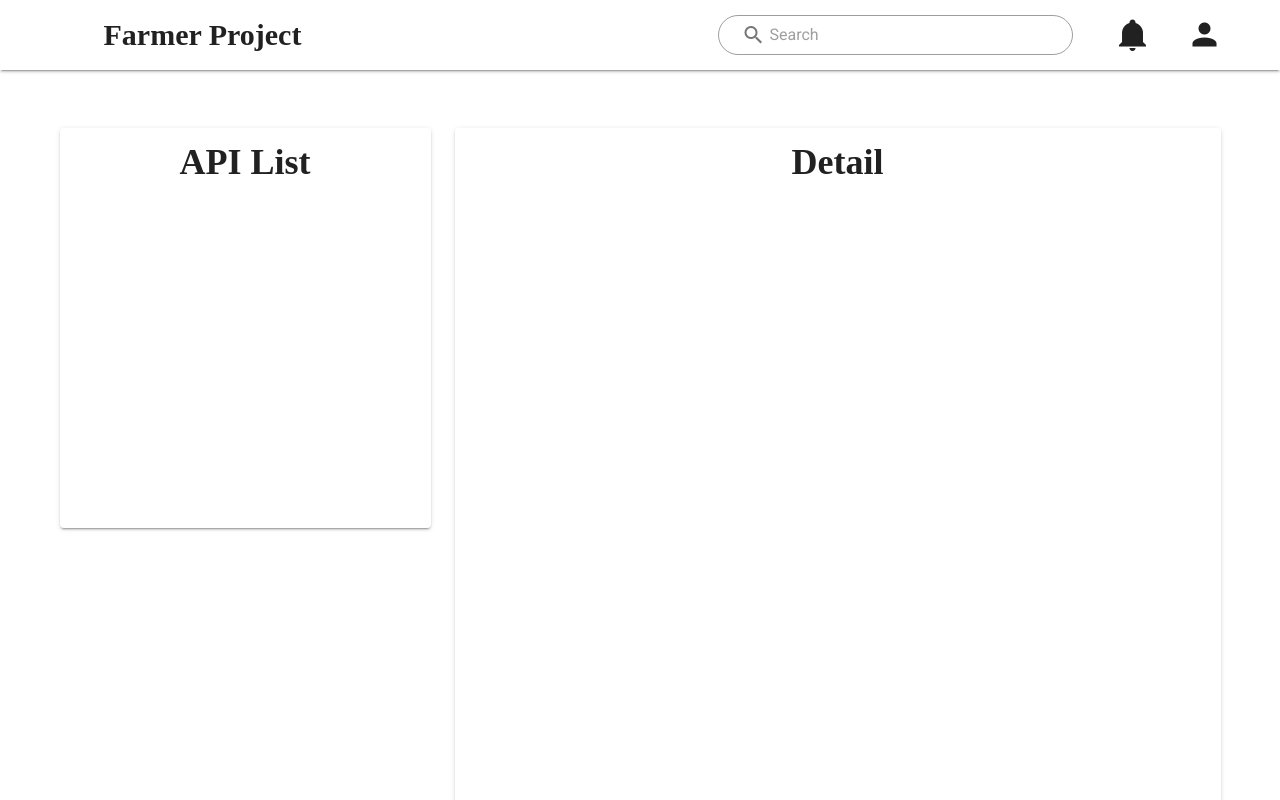
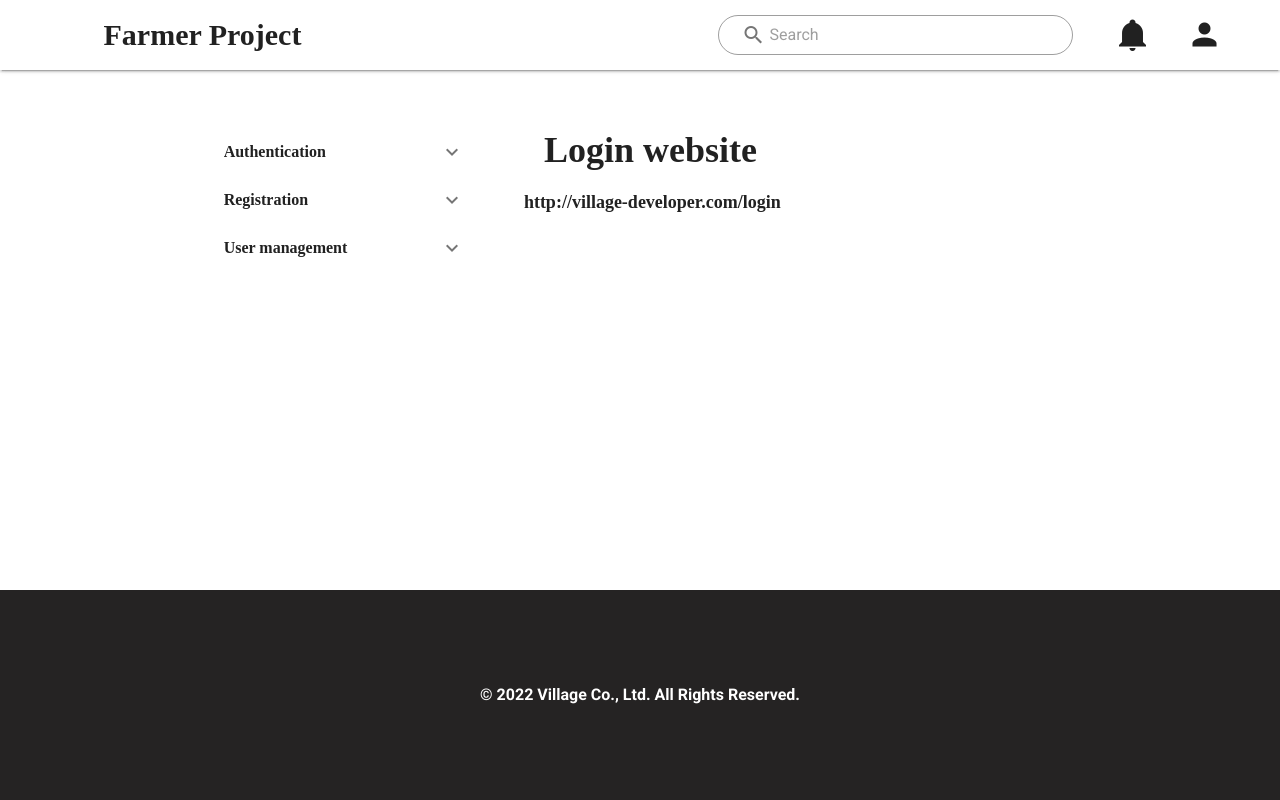
Before and after one commit to Village-Developer/farmer-web-application, a Vue app: page /farmer/api-document in a window 1280 px wide. Shown: the top 800 px of the page. Built offline with nearby package versions, Linux system fonts and the light colour scheme; sample sign-in values are in the browser's storage.

Commit message:
[Api Document] update

```diff
--- a/src/views/ApiDocumentView.vue
+++ b/src/views/ApiDocumentView.vue
@@ -1,14 +1,61 @@
 <template>
-    <v-container class="mt-16 pt-16">
+  <v-container class="mt-16 mb-10 pt-16">
+    <v-row justify="center">
+      <v-col  cols="3">
+        <v-card
+          elevation="0"
+          class="menuFont"
+        >
+          <v-list-group
+            no-action
+          >
+            <template v-slot:activator>
+              <v-list-item-title>Authentication</v-list-item-title>
+            </template>
+            <v-list-item link>
+              <v-list-item-title>Login Website</v-list-item-title>
+            </v-list-item>
+            <v-list-item link>
+              <v-list-item-title>Login Mobile</v-list-item-title>
+            </v-list-item>
+          </v-list-group>
+          <v-list-group
+            no-action
+          >
+            <template v-slot:activator>
+              <v-list-item-title>Registration</v-list-item-title>
+            </template>
+            <v-list-item link>
+              <v-list-item-title>Register</v-list-item-title>
+            </v-list-item>
+          </v-list-group>
+          <v-list-group
+            no-action
+          >
+            <template v-slot:activator>
+              <v-list-item-title>User management</v-list-item-title>
+            </template>
+            <v-list-item link>
+              <v-list-item-title>Create role</v-list-item-title>
+            </v-list-item>
+          </v-list-group>
+        </v-card>
+      </v-col>
+      <v-col cols="6">
+        <v-card
+          min-width="600px"
+          elevation="0"
+        >
           <v-row>
             <v-col>
-          <v-card min-height="400px">
-            <h1 class="menuFont d-flex justify-center pt-5">API List</h1>
-          </v-card>
+              <h1 class="titleDetailFont d-flex justify-left pt-2 pl-10">Login website</h1>
             </v-col>
-        <v-col cols="8">
-          <v-card min-height="1000px">
-            <h1 class="detailFont d-flex justify-center pt-5">Detail</h1>
+          </v-row>
+          <v-row>
+            <v-col>
+              <h1 class="subTitleFont d-flex justify-left pl-5">http://village-developer.com/login</h1>
+            </v-col>
+          </v-row>
         </v-card>
       </v-col>
     </v-row>
@@ -18,7 +65,14 @@
 <script>
 
 export default {
+  date: () => {
 
+  },
+  mounted () {
+    if (!localStorage.getItem('token')) {
+      this.$router.push({ name: 'login' })
+    }
+  }
 }
 </script>
 
@@ -27,14 +81,19 @@ export default {
     font-family: 'Lemon', cursive;
     font-style: normal;
     font-weight: 800;
-    font-size: 36px;
-    line-height: 28px;
   }
-  .detailFont {
+  .titleDetailFont {
     font-family: 'Lemon', cursive;
     font-style: normal;
     font-weight: 800;
     font-size: 36px;
     line-height: 28px;
   }
+  .subTitleFont {
+    font-family: 'Lemon', cursive;
+    font-style: normal;
+    font-weight: 800;
+    font-size: 18px;
+    line-height: 28px;
+  }
 </style>
```
Lines whose indentation alone changed are shown as unchanged.
